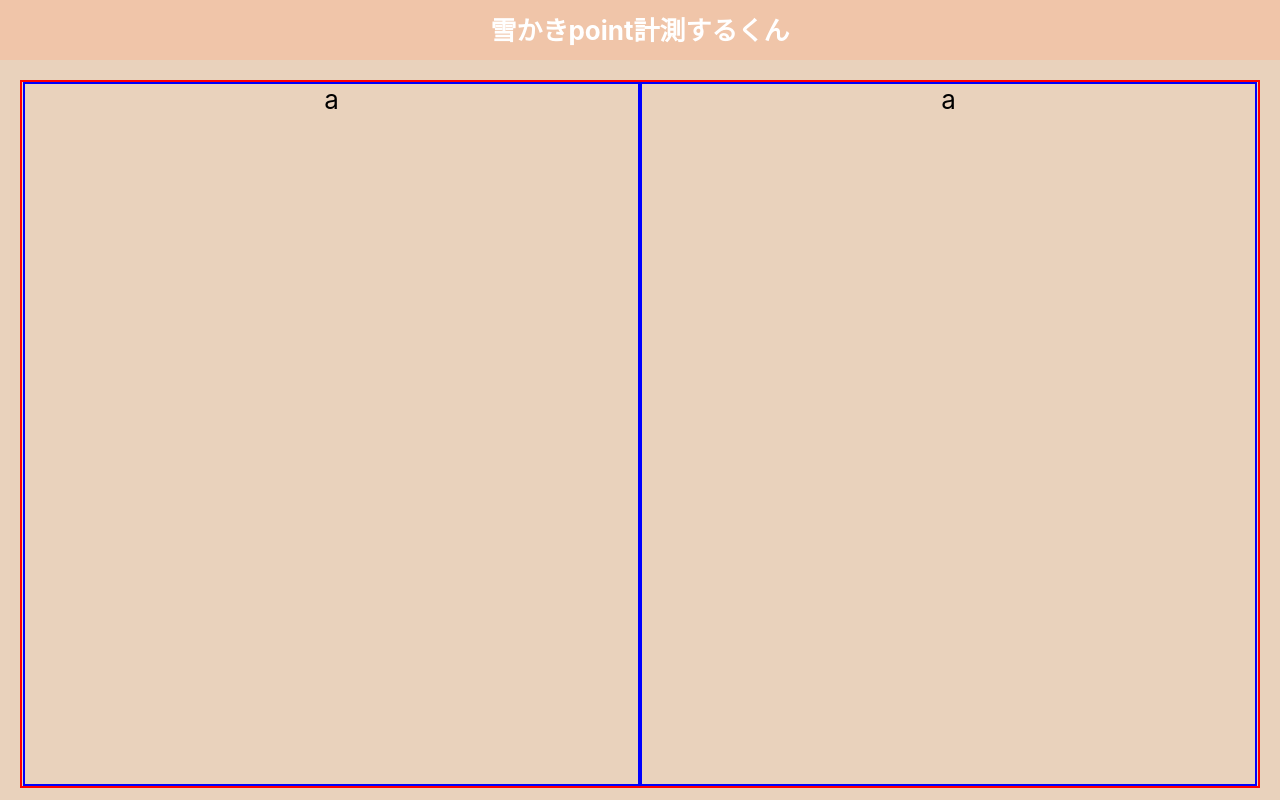
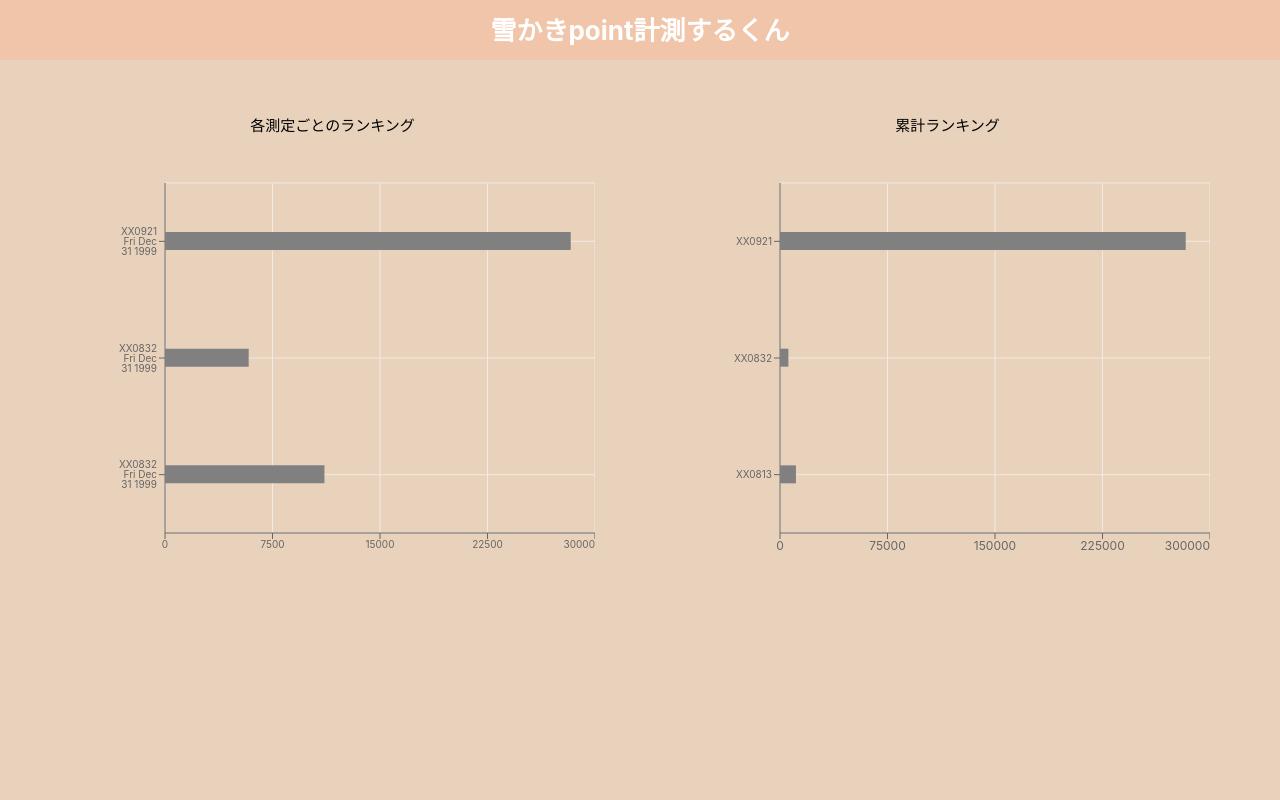
Before and after one commit to manattan/yuki-front, a React (Create React App) app: page / in a window 1280 px wide. Built offline with nearby package versions, Linux system fonts and the light colour scheme.

Commit message:
format と, グラフをついか

```diff
--- a/public/index.html
+++ b/public/index.html
@@ -5,10 +5,7 @@
     <link rel="icon" href="%PUBLIC_URL%/favicon.ico" />
     <meta name="viewport" content="width=device-width, initial-scale=1" />
     <meta name="theme-color" content="#000000" />
-    <meta
-      name="description"
-      content="雪かきがんばった度を数値化します"
-    />
+    <meta name="description" content="雪かきがんばった度を数値化します" />
     <link rel="apple-touch-icon" href="%PUBLIC_URL%/logo192.png" />
     <!--
       manifest.json provides metadata used when your web app is installed on a
--- a/src/App.tsx
+++ b/src/App.tsx
@@ -1,13 +1,13 @@
 import React from 'react';
 import './App.css';
-import Header from './components/Header'
-import Main from './components/Main'
+import Header from './components/Header';
+import Main from './components/Main';
 
 function App() {
   return (
     <div className="App">
       <div className="App-container">
-        <Header/>
+        <Header />
         <Main />
       </div>
     </div>
--- a/src/components/Graph1.tsx
+++ b/src/components/Graph1.tsx
@@ -1,19 +1,74 @@
-import React from 'react'
-import styled from 'styled-components'
+import React, { useEffect } from 'react';
+import styled from 'styled-components';
+import { ComposedChart, Bar, XAxis, YAxis, CartesianGrid } from 'recharts';
 
 const Graph1Container = styled.div`
   display: inline-block;
   min-height: calc(100vh - 100px);
-  border: 2px solid blue;
   width: calc((100% - 10px) / 2);
-`
+`;
 
-const Graph1:React.FC = () => {
-  return (
-    <Graph1Container>
-      a
-    </Graph1Container>
-  )
-}
+const data = [
+  {
+    device_id: 'XX0921', // string
+    points: 28308, // num
+    date: '2000-01-01T01:00:00+09:00',
+  },
+  {
+    device_id: 'XX0832',
+    points: 5839,
+    date: '2000-01-01T01:00:00+09:00',
+  },
+  {
+    device_id: 'XX0832',
+    points: 11123,
+    date: '2000-01-01T01:00:00+09:00',
+  },
+];
 
-export default Graph1
+const Graph1: React.FC = () => {
+  const newData: {
+    device_id: string;
+    points: number;
+    date: string;
+    name: string;
+  }[] = [];
+
+  for (const tmp of data) {
+    newData.push({
+      device_id: tmp.device_id,
+      points: tmp.points,
+      date: new Date(tmp.date).toDateString(),
+      name: tmp.device_id + '   ' + new Date(tmp.date).toDateString(),
+    });
+  }
+
+  if (newData) {
+    return (
+      <Graph1Container>
+        <p>
+          <span style={{ fontSize: 15 }}>各測定ごとのランキング</span>
+        </p>
+        <ComposedChart
+          layout="vertical"
+          data={newData}
+          width={540}
+          height={400}
+          margin={{
+            top: 20,
+            left: 50,
+          }}
+          style={{ paddingLeft: 30 }}
+        >
+          <CartesianGrid stroke="#f1eae3" />
+          <XAxis type="number" fontSize={10} />
+          <YAxis dataKey="name" type="category" fontSize={10} />
+          <Bar dataKey="points" barSize={18} fill="gray" />
+        </ComposedChart>
+      </Graph1Container>
+    );
+  }
+  return <div />;
+};
+
+export default Graph1;
--- a/src/components/Graph2.tsx
+++ b/src/components/Graph2.tsx
@@ -1,19 +1,56 @@
-import React from 'react'
-import styled from 'styled-components'
+import React from 'react';
+import styled from 'styled-components';
+import { ComposedChart, Bar, XAxis, YAxis, CartesianGrid } from 'recharts';
 
 const Graph2Container = styled.div`
   display: inline-block;
   min-height: calc(100vh - 100px);
-  border: 2px solid blue;
   width: calc((100% - 10px) / 2);
-`
+`;
 
-const Graph2:React.FC = () => {
+const data = [
+  {
+    device_id: 'XX0921', // string
+    points: 283082, // num
+    date: '2000-01-01T01:00:00+09:00',
+  },
+  {
+    device_id: 'XX0832',
+    points: 5839,
+    date: '2000-01-01T01:00:00+09:00',
+  },
+  {
+    device_id: 'XX0813',
+    points: 11123,
+    date: '2000-01-01T01:00:00+09:00',
+  },
+];
+
+const Graph2: React.FC = () => {
   return (
     <Graph2Container>
-      a
+      <p>
+        <span style={{ fontSize: 15 }}>累計ランキング</span>
+      </p>
+      <ComposedChart
+        layout="vertical"
+        data={data}
+        width={540}
+        height={400}
+        margin={{
+          top: 20,
+          left: 50,
+        }}
+        style={{ paddingLeft: 30 }}
+      >
+        <CartesianGrid stroke="#f1eae3" />
+
+        <XAxis type="number" fontSize={12} />
+        <YAxis dataKey="device_id" type="category" fontSize={10} />
+        <Bar dataKey="points" barSize={18} fill="gray" />
+      </ComposedChart>
     </Graph2Container>
-  )
-}
+  );
+};
 
-export default Graph2
+export default Graph2;
--- a/src/components/Main.tsx
+++ b/src/components/Main.tsx
@@ -1,21 +1,20 @@
-import React from 'react'
-import styled from 'styled-components'
-import Graph1 from './Graph1'
-import Graph2 from './Graph2'
+import React from 'react';
+import styled from 'styled-components';
+import Graph1 from './Graph1';
+import Graph2 from './Graph2';
 
 const MainContainer = styled.div`
-  border: 2px solid red;
   min-height: calc(100vh - 100px);
   margin: 20px;
-`
+`;
 
-const Main:React.FC = () => {
+const Main: React.FC = () => {
   return (
     <MainContainer>
       <Graph1 />
       <Graph2 />
     </MainContainer>
-  )
-}
+  );
+};
 
-export default Main
+export default Main;
```
Also changed, not shown: src/components/Header.tsx (+10 -8 lines), tsconfig.json (+2 -8 lines).
